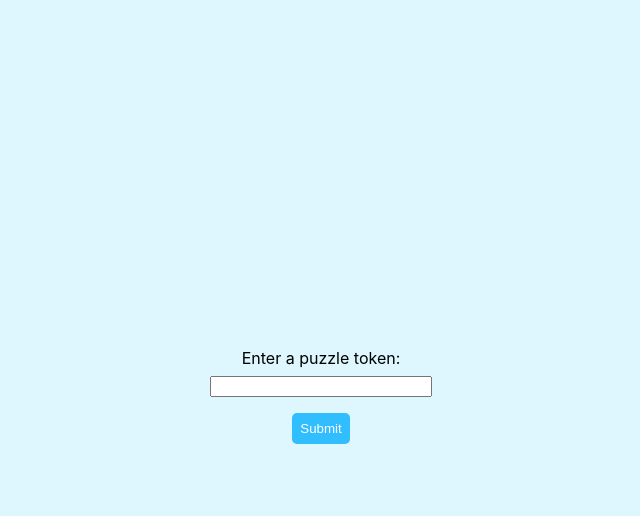
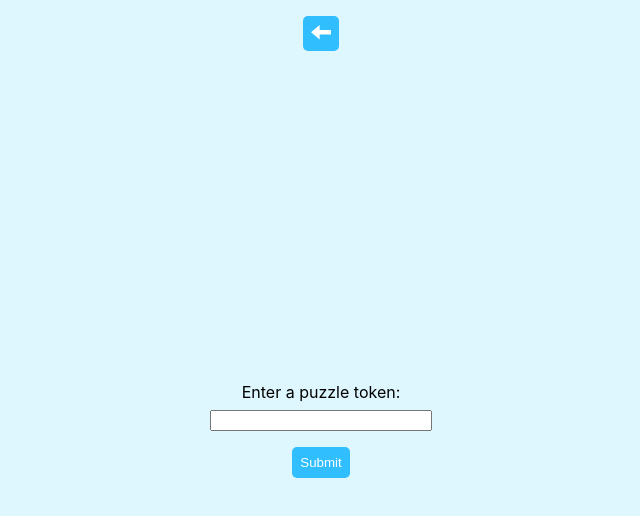
Before and after one commit to gwood1963/group-design-practical, a React (Create React App) app: page /tokeninput in a window 1280 px wide. Shown: the top 516 px of the page, without its empty margins (319-959 px from the left). Built offline with nearby package versions, Linux system fonts and the light colour scheme.

Commit message:
Added Back button to token input page

```diff
--- a/src/pages/UserToken.tsx
+++ b/src/pages/UserToken.tsx
@@ -2,15 +2,20 @@ import { useState } from "react";
 import { useNavigate } from "react-router-dom";
 import ActionButton from "../components/ActionButton";
 import MainWrapper from "../components/ContentWrapper";
+import LinkButton from "../components/LinkButton";
 
 const UserTokenPage = () => {
   const [token, setToken] = useState<string>();
   const [error, setError] = useState<string>();
   const navigate = useNavigate();
   return (
+    <>
+      <LinkButton target="/" text="back button" image="/back.svg" />
       <MainWrapper flexDirection="column">
         <div style={{ display: "flex", flexDirection: "column" }}>
-        <label style={{ padding: "0.5rem 2rem" }}>Enter a puzzle token:</label>
+          <label style={{ padding: "0.5rem 2rem" }}>
+            Enter a puzzle token:
+          </label>
           <input onChange={(e) => setToken(e.target.value)} value={token} />
         </div>
         <ActionButton
@@ -26,6 +31,7 @@ const UserTokenPage = () => {
         />
         {error && <p style={{ color: "#FF5C77" }}>{error}</p>}
       </MainWrapper>
+    </>
   );
 };
 
```
Lines whose indentation alone changed are shown as unchanged.
